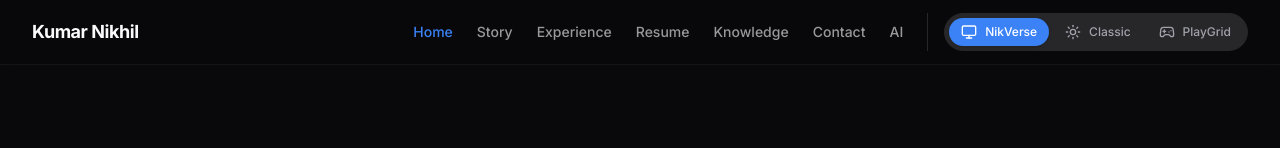
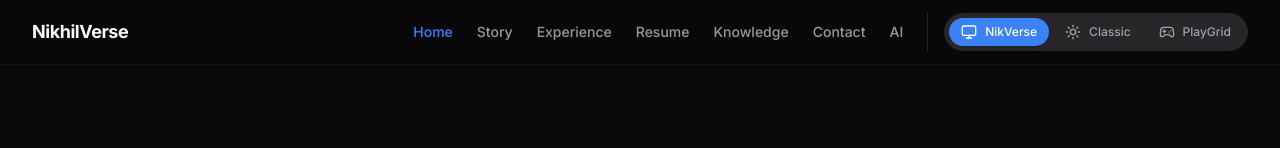
Before and after one commit to KumarNikhilDeveloperAccount/nikhilverse, a Next.js app: page / in a window 1280 px wide. Shown: the top 148 px of the page. Built offline with nearby package versions, Linux system fonts and the light colour scheme.

Commit message:
Update platform name to NikhilVerse

```diff
--- a/package.json
+++ b/package.json
@@ -1,5 +1,5 @@
 {
-  "name": "kumar-nikhil-platform",
+  "name": "nikhilverse",
   "version": "0.1.0",
   "private": true,
   "scripts": {
--- a/src/app/layout.tsx
+++ b/src/app/layout.tsx
@@ -8,7 +8,7 @@ import { Footer } from "@/components/layout/Footer";
 const inter = Inter({ subsets: ["latin"] });
 
 export const metadata: Metadata = {
-  title: "Kumar Nikhil | Digital Identity Platform",
+  title: "NikhilVerse - All about Kumar Nikhil",
   description: "Living AI-native professional platform for Kumar Nikhil, Infrastructure Services Analyst.",
 };
 
--- a/src/components/layout/Navigation.tsx
+++ b/src/components/layout/Navigation.tsx
@@ -25,7 +25,7 @@ export function Navigation() {
     <header className="sticky top-0 z-50 w-full border-b border-border/40 bg-background/95 backdrop-blur supports-[backdrop-filter]:bg-background/60">
       <div className="container flex h-16 items-center justify-between px-4 md:px-8 max-w-7xl mx-auto">
         <Link href="/" className="font-bold tracking-tight text-lg">
-          Kumar Nikhil
+          NikhilVerse
         </Link>
 
         {/* Desktop Nav */}
```
Also changed, not shown: 1 other file (tests, documents, lock files or other folders).
